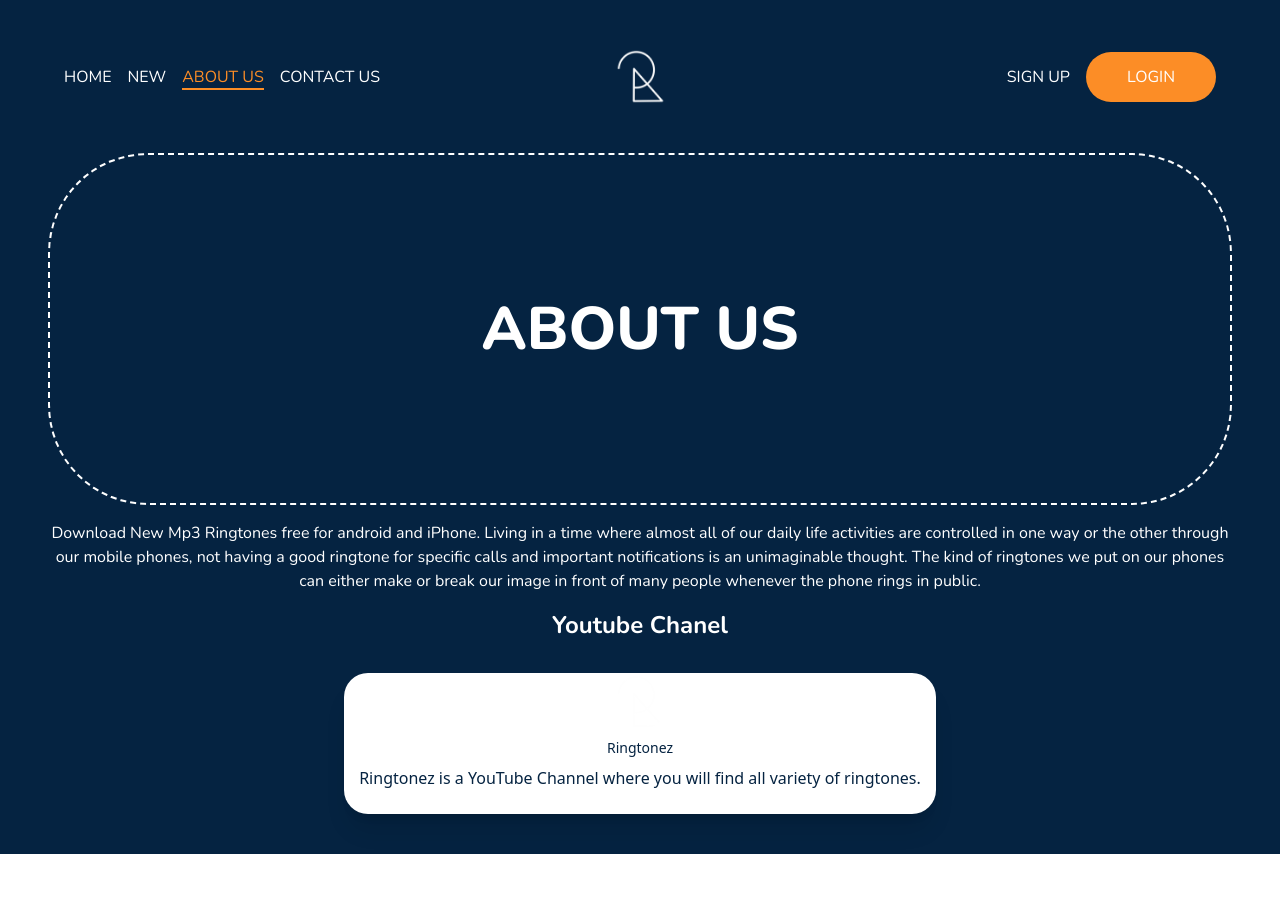
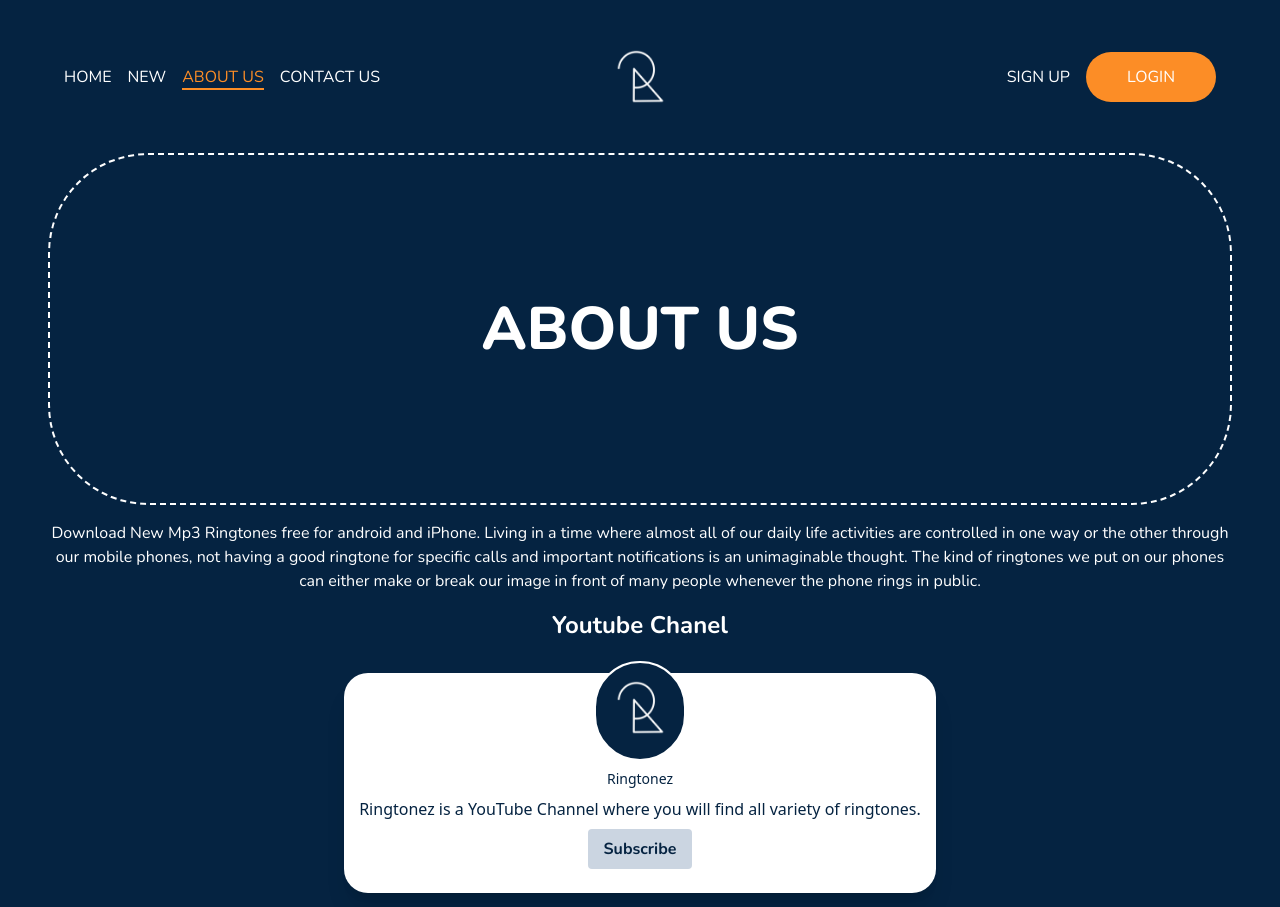
Before and after one commit to dhimankamal/ringtonez-nextjs, a Next.js app: page /about in a window 1280 px wide. Shown: the top 907 px of the page. Built offline with nearby package versions, Linux system fonts and the light colour scheme.

Commit message:
logo about us

```diff
--- a/pages/about.js
+++ b/pages/about.js
@@ -4,7 +4,7 @@ import PageHeader from '../components/PageHeader'
 import Logo from '../assets/images/logo.png'
 import Image from 'next/image'
 
-export default function about() {
+export default function about () {
   return (
     <>
       <Layout title='About - Ringtonez'>
@@ -22,15 +22,28 @@ export default function about() {
             </p>
             <h2 className='text-2xl font-bold'> Youtube Chanel</h2>
             <div className='mt-20 w-1/2 mx-auto'>
+              <div className='rounded-3xl shadow-xl my-3 bg-tonez-white'>
+                <div className='flex justify-center mt-8'>
+                  <div  className='rounded-full border-solid border-white border-2 -mt-3 bg-tonez-blue p-4'>
+                  <Image
+                    src={Logo}
+                    alt='logo'
 
-              <div className="rounded-3xl shadow-xl my-3 bg-tonez-white">
+                  />
+                  </div>
 
-                <div className="flex justify-center mt-8">
-                <Image src={Logo} alt='logo' className="rounded-full border-solid border-white border-2 -mt-3" />
                 </div>
-                <div className="text-center px-3 pb-6 pt-2">
-                  <h3 className="text-tonez-blue text-sm bold font-sans">Ringtonez</h3>
-                  <p className="mt-2 font-sans font-light text-tonez-blue">Ringtonez is a YouTube Channel where you will find all variety of ringtones.</p>
+                <div className='text-center px-3 pb-6 pt-2'>
+                  <h3 className='text-tonez-blue text-sm bold font-sans'>
+                    Ringtonez
+                  </h3>
+                  <p className='mt-2 font-sans font-light text-tonez-blue'>
+                    Ringtonez is a YouTube Channel where you will find all
+                    variety of ringtones.
+                  </p>
+                  <button class='mt-2 bg-slate-300 hover:bg-red-700 text-tonez-blue hover:text-white font-bold py-2 px-4 rounded'>
+                    Subscribe
+                  </button>
                 </div>
                 {/* <div className="flex justify-center pb-3 text-tonez-blue">
                   <div className="text-center mr-3 border-r pr-3">
@@ -44,7 +57,6 @@ export default function about() {
                 </div> */}
               </div>
             </div>
-
           </div>
         </div>
       </Layout>
```
